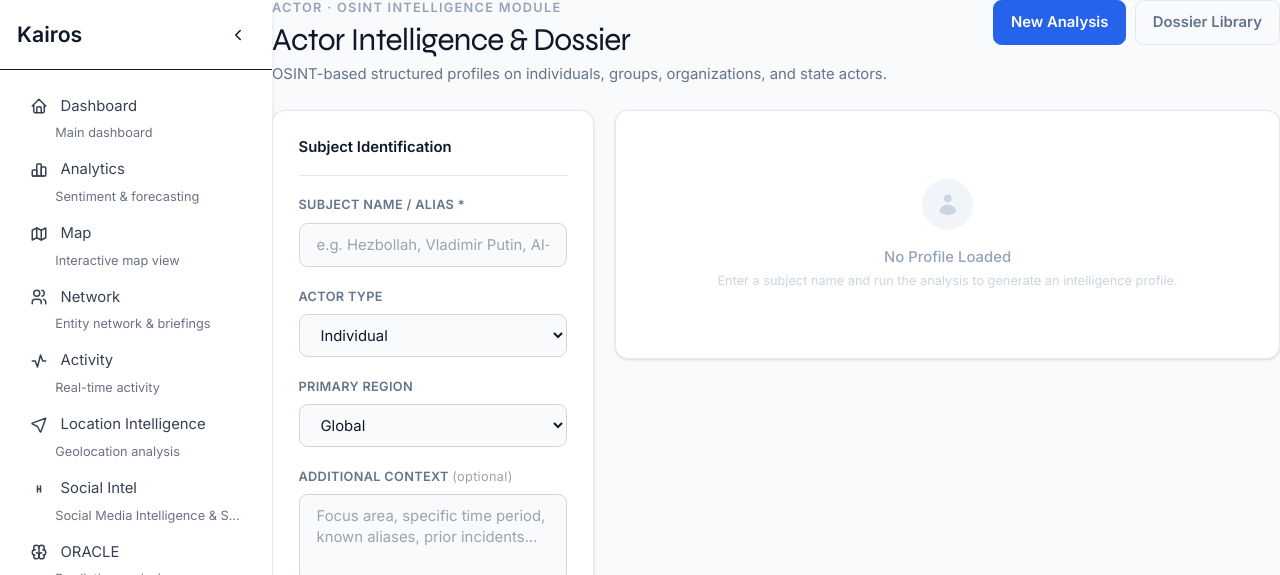
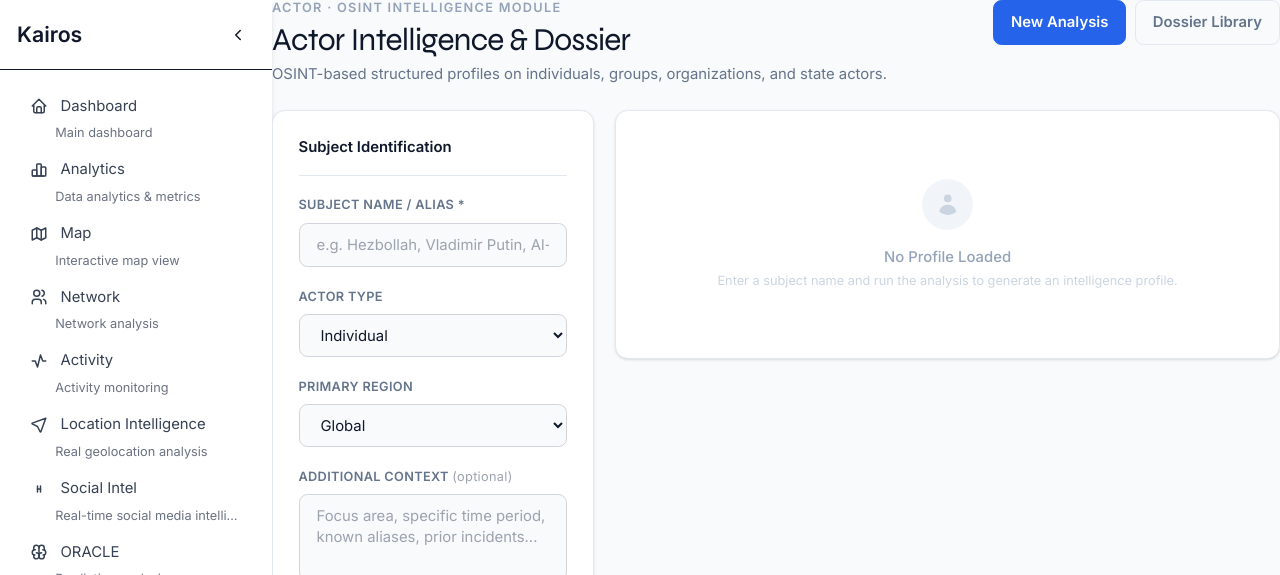
Before and after one commit to gceci0813/kairos, a Next.js app: page /dashboard/actor in a window 1280 px wide. Shown: the top 575 px of the page. Built offline with nearby package versions, Linux system fonts and the light colour scheme.

Commit message:
Fix navigation paths for real tracking system

```diff
--- a/app/dashboard/layout.tsx
+++ b/app/dashboard/layout.tsx
@@ -28,12 +28,12 @@ interface NavItem {
 
 const baseNavItems: NavItem[] = [
   { label: 'Dashboard', href: '/dashboard', Icon: IconHome, sub: 'Main dashboard' },
-  { label: 'Analytics', href: '/dashboard/political', Icon: IconChartBar, sub: 'Sentiment & forecasting' },
+  { label: 'Analytics', href: '/dashboard/analytics', Icon: IconChartBar, sub: 'Data analytics & metrics' },
   { label: 'Map', href: '/dashboard/map', Icon: IconMap, sub: 'Interactive map view' },
-  { label: 'Network', href: '/dashboard/intel', Icon: IconUsers, sub: 'Entity network & briefings' },
-  { label: 'Activity', href: '/dashboard/live', Icon: IconActivity, sub: 'Real-time activity' },
-  { label: 'Location Intelligence', href: '/location-test', Icon: IconLocation, sub: 'Geolocation analysis' },
-  { label: 'Social Intel', href: '/dashboard/social-intel', Icon: IconSignalH, sub: 'Social Media Intelligence & Sentiment' },
+  { label: 'Network', href: '/dashboard/network', Icon: IconUsers, sub: 'Network analysis' },
+  { label: 'Activity', href: '/dashboard/activity', Icon: IconActivity, sub: 'Activity monitoring' },
+  { label: 'Location Intelligence', href: '/location-test', Icon: IconLocation, sub: 'Real geolocation analysis' },
+  { label: 'Social Intel', href: '/location-test/social-intel', Icon: IconSignalH, sub: 'Real-time social media intelligence' },
   { label: 'ORACLE', href: '/dashboard/oracle', Icon: IconBrain, sub: 'Predictive analysis' },
   { label: 'SIGMA', href: '/dashboard/sigma', Icon: IconEye, sub: 'Surveillance & monitoring' },
   { label: 'Settings', href: '/dashboard/settings', Icon: IconSettings, sub: 'System settings' }
@@ -49,7 +49,6 @@ export default function DashboardLayout({
   const pathname = usePathname();
 
   useEffect(() => {
-    // Auto-expand parent items if a child is active
     const activeParents = baseNavItems.filter(item =>
       item.children && item.children.some(child => child.href === pathname)
     ).map(item => item.label);
@@ -116,10 +115,8 @@ export default function DashboardLayout({
 
   return (
     <div className="flex h-screen bg-gray-50">
-      {/* Sidebar */}
       <div className={`${sidebarOpen ? 'w-64' : 'w-16'} transition-all duration-300 bg-white shadow-md`}>
         <div className="flex flex-col h-full">
-          {/* Header */}
           <div className="p-4 border-b">
             <div className="flex items-center justify-between">
               <h1 className={`font-bold text-xl ${!sidebarOpen && 'hidden'}`}>Kairos</h1>
@@ -135,7 +132,6 @@ export default function DashboardLayout({
             </div>
           </div>
 
-          {/* Navigation */}
           <nav className="flex-1 p-4 overflow-y-auto">
             <ul className="space-y-2">
               {baseNavItems.map((item, index) => (
@@ -146,7 +142,6 @@ export default function DashboardLayout({
             </ul>
           </nav>
 
-          {/* Footer */}
           <div className="p-4 border-t">
             <div className="text-xs text-gray-500 text-center">
               {sidebarOpen ? 'Kairos Intelligence Platform' : 'KAIROS'}
@@ -155,7 +150,6 @@ export default function DashboardLayout({
         </div>
       </div>
 
-      {/* Main Content */}
       <div className="flex-1 overflow-hidden">
         <div className="h-full overflow-y-auto">
           {children}
```
